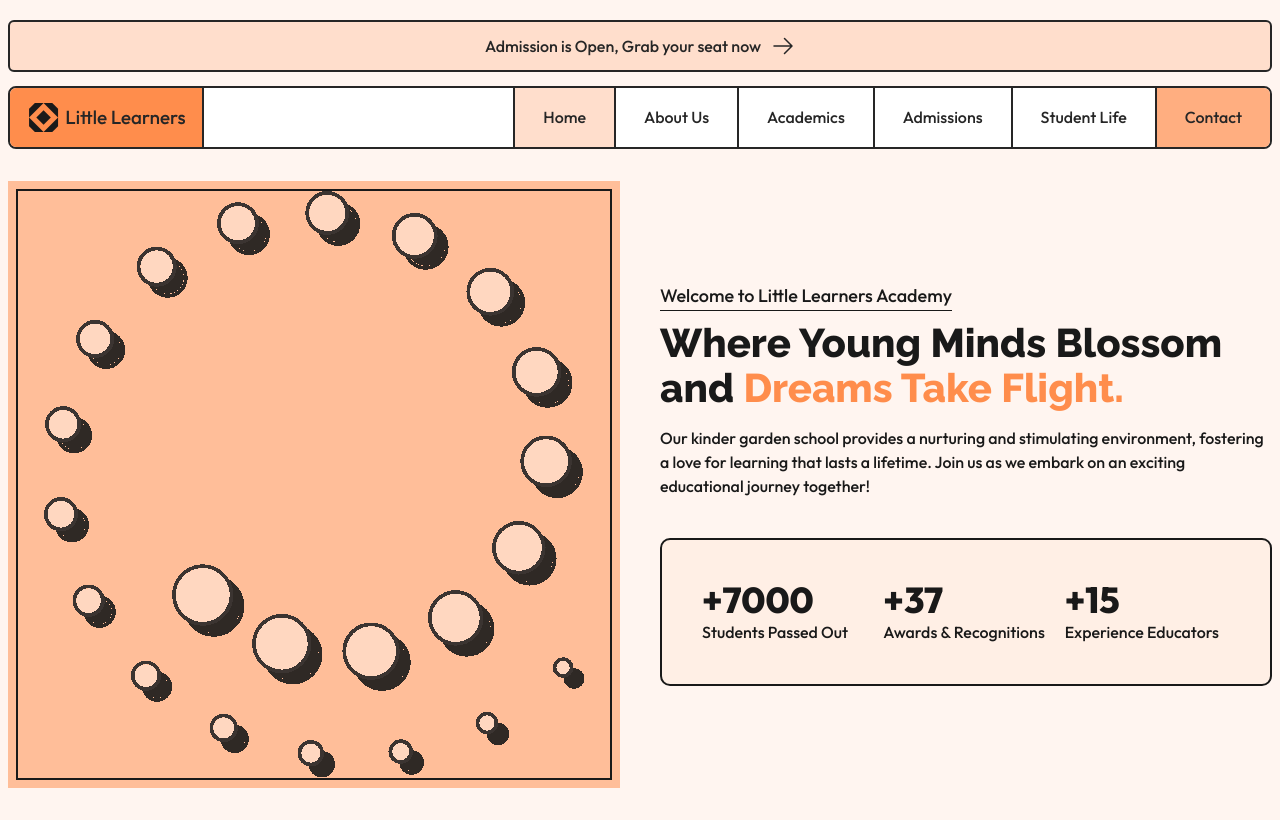
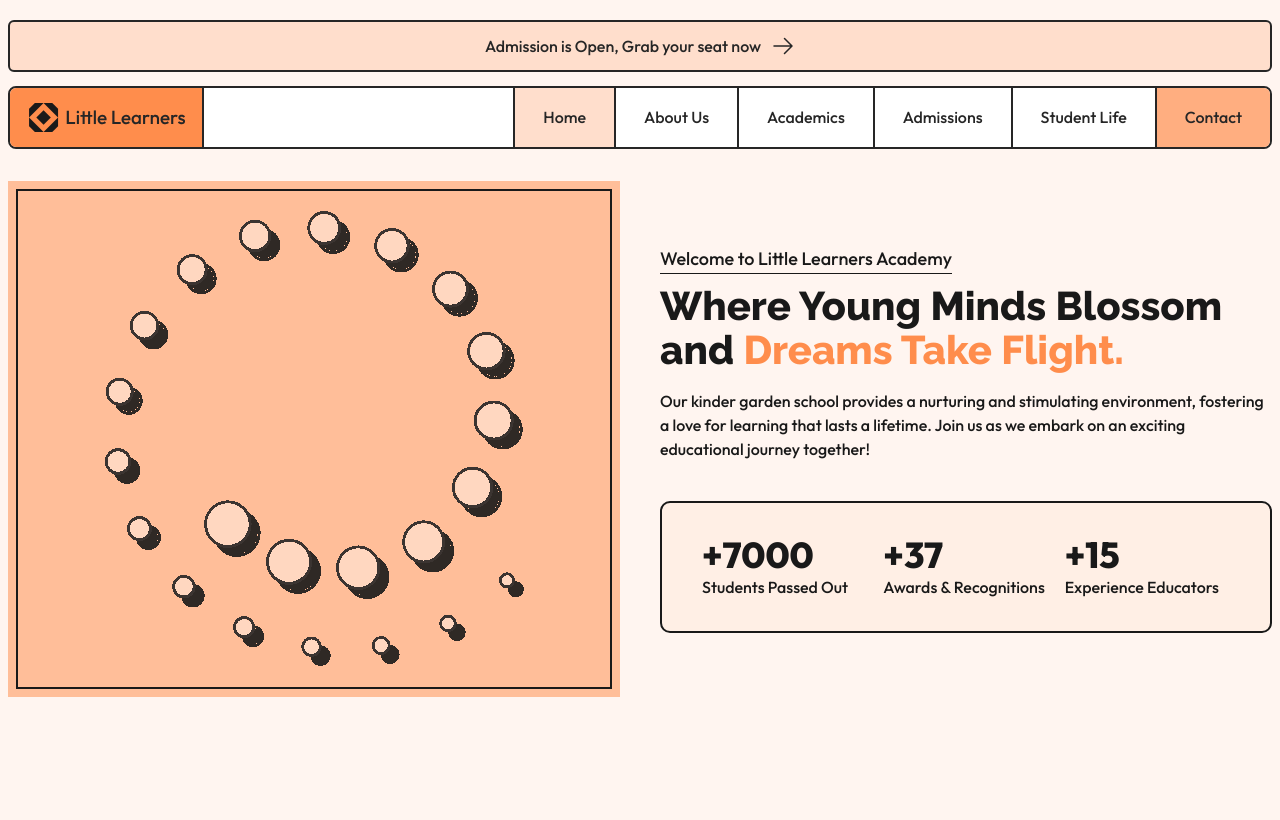
Before and after one commit to iabdwahab/little-learners, a Next.js app: page / in a window 1280 px wide. Built offline with nearby package versions, Linux system fonts and the light colour scheme.

Commit message:
HomeLanding: Modify Image Height.

```diff
--- a/app/components/home_landing/ImageSide.tsx
+++ b/app/components/home_landing/ImageSide.tsx
@@ -3,7 +3,7 @@ import Image from "next/image";
 function ImageSide() {
   return (
     <div className="bg-orange-80 p-2">
-      <div className="flex h-[410px] items-center justify-center border-2 lg:h-auto">
+      <div className="flex h-96 max-h-[500px] items-center justify-center border-2 lg:h-[calc(100vh-80px)]">
         <Image className="h-11/12 w-11/12" src="/shapes/circled-circles.svg" alt="Illustration" width={600} height={400} />
       </div>
     </div>
--- a/app/components/home_landing/StatsContainer.tsx
+++ b/app/components/home_landing/StatsContainer.tsx
@@ -2,7 +2,7 @@ import { landingStatsElemnts } from "@/app/data/homeLandingStats";
 
 function StatsContainer() {
   return (
-    <div className="bg-orange-95 flex flex-col items-center divide-y-2 rounded-[10px] border-2 p-10 text-center md:flex-row md:gap-4 md:divide-y-0 lg:col-span-2 xl:text-left [&>*]:flex-1">
+    <div className="bg-orange-95 flex flex-col items-center divide-y-2 rounded-[10px] border-2 p-10 text-center md:flex-row md:gap-4 md:divide-y-0 lg:col-span-2 lg:py-8 xl:text-left [&>*]:flex-1">
       {landingStatsElemnts}
     </div>
   );
```
